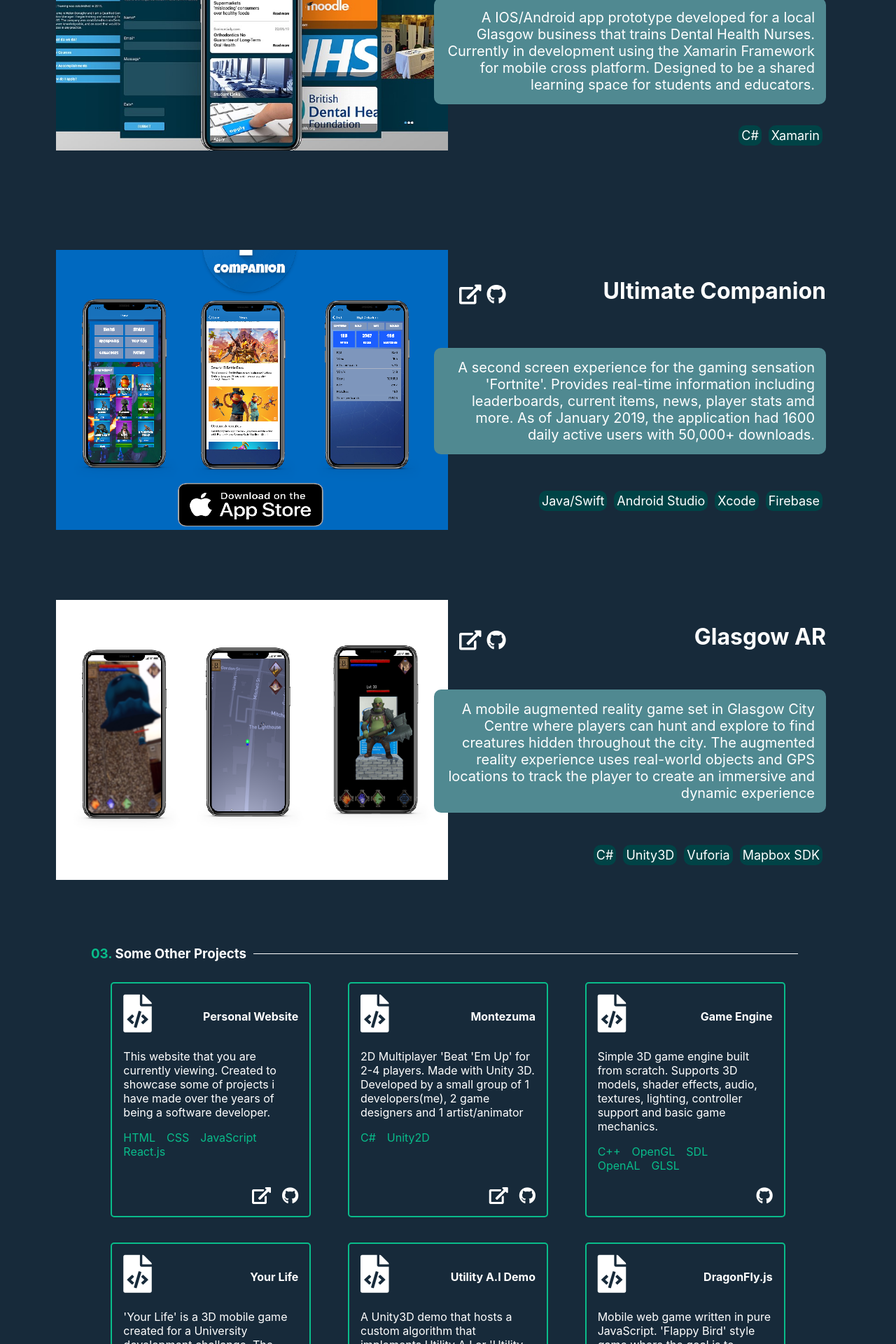
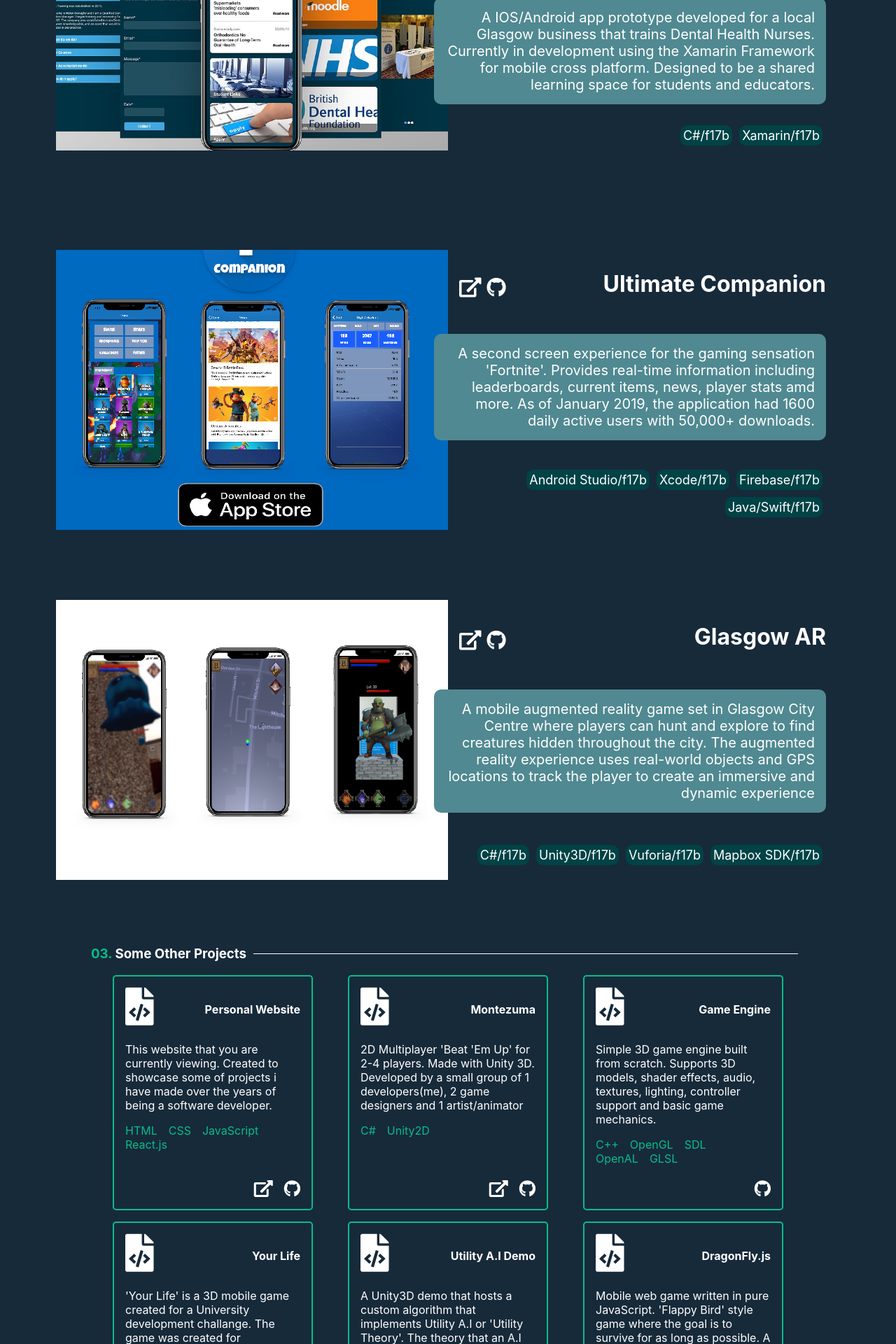
Before and after one commit to fmcfar200/personal-site, a React (Create React App) app: page / in a window 1280 px wide. Shown: the part 2243-4163 px from the top of the page at 70% size. Built offline with nearby package versions, Linux system fonts and the light colour scheme.

Commit message:
project sizing

```diff
--- a/src/styles/myProjects.css
+++ b/src/styles/myProjects.css
@@ -104,6 +104,10 @@
   flex-grow: 0;
   flex-shrink: 0;
   margin: 5px;
+}
+
+.code-label-container label::after {
+  content: "/f17b";
 }
 
 @media only screen and (min-width: 600px) {
@@ -238,7 +242,7 @@
 
   .project-container img {
     width: 100%;
-    max-width: 700px;
+    max-width: 650px;
     height: auto;
     max-height: 400px;
 
--- a/src/styles/otherProjects.css
+++ b/src/styles/otherProjects.css
@@ -7,7 +7,7 @@
   grid-template-columns: 1fr;
   flex-wrap: wrap;
   row-gap: 32px;
-  column-gap: 16px;
+  column-gap: 8px;
 
   color: white;
   text-align: start;
@@ -26,7 +26,6 @@
   height: 300px;
 
   padding: 16px;
-  margin: 10px;
   border-radius: 5px;
 
   background-color: var(--tertiary-color);
```
